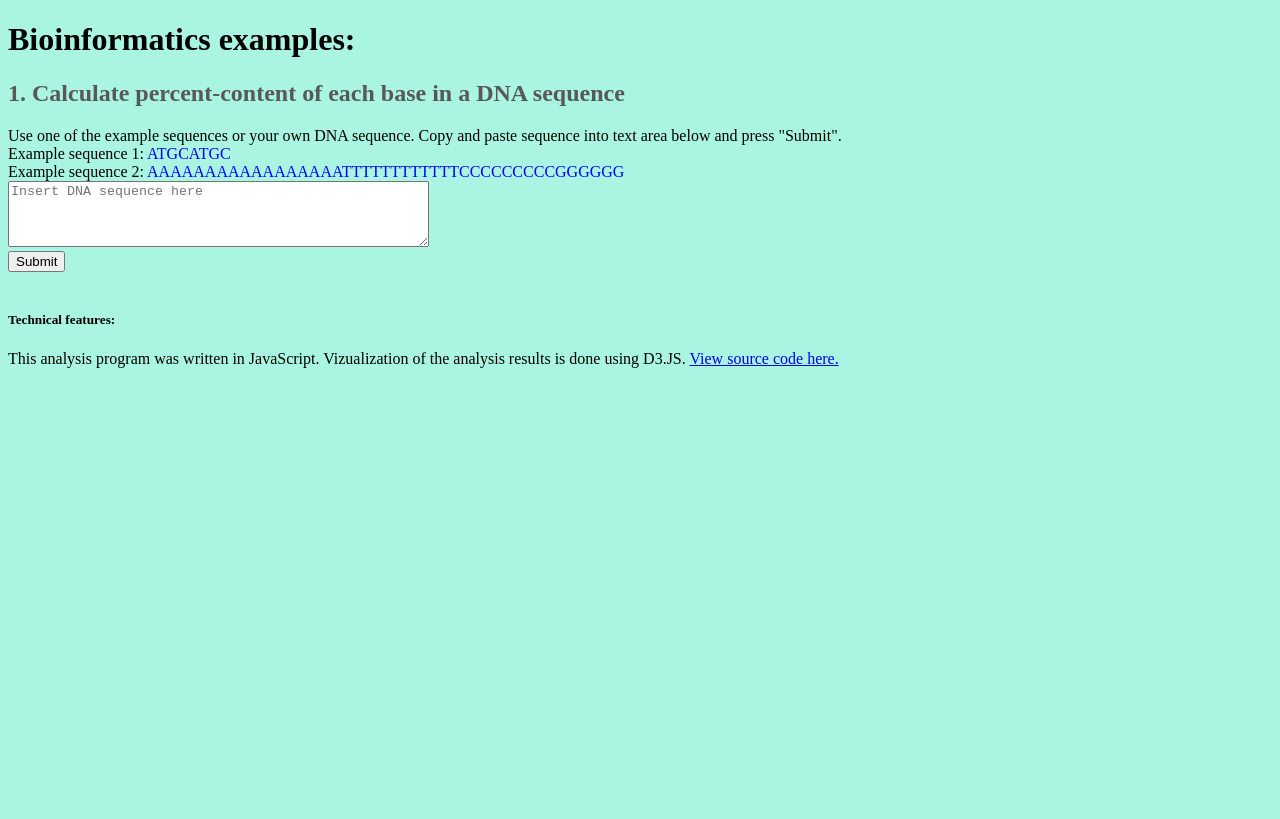
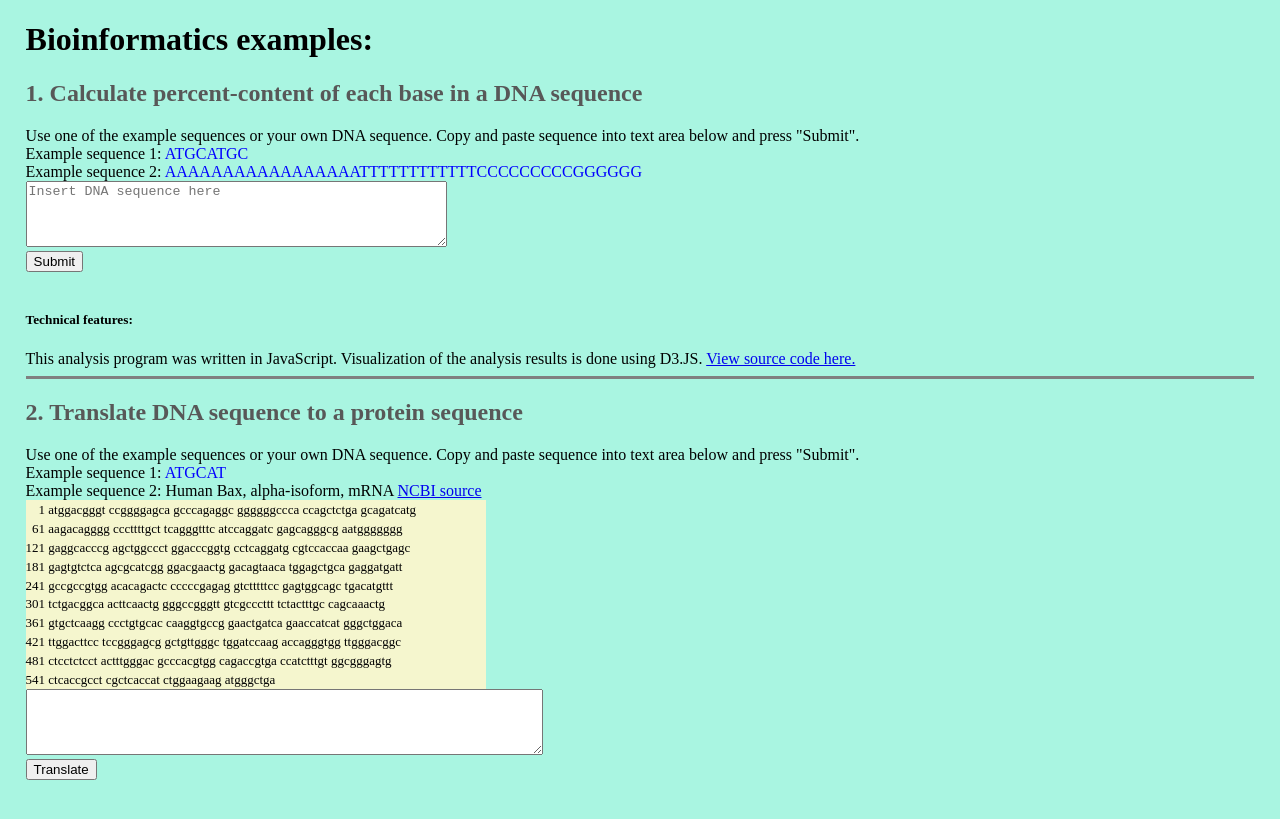
Before and after one commit to livash/livash.github.io, a Jekyll site: the page bioinformatics/bioinformatics.html, which Jekyll copies as it is, in a window 1280 px wide. Shown: the top 819 px of the page. Built offline with Jekyll 4.4.1, drawn with Linux system fonts in a browser that asks for light colours.

Commit message:
DNA to rpotein sequence translation

```diff
--- a/bioinformatics/bio_info.js
+++ b/bioinformatics/bio_info.js
@@ -1,10 +1,10 @@
-window.Bioinformatics = {
+window.Bio = {
 	Functions: {},
 	UI: {},
 	Store: {},
 };
 
-window.Bioinformatics.Functions = {
+window.Bio.Functions = {
 	calculateBaseContent: function(seq) {
 		basesArray = seq.toUpperCase().split('');
 		results_hash = {'A': 0, 'T': 0, 'G': 0, 'C': 0};
@@ -22,17 +22,21 @@
 		return resultsJson;
 	},
 	translateDnaToProtein: function(seq) {
-		dnaProteinHash = {'ATC': 'M', 'AGT': 'C'} // get correct hash
+		seq = seq.toUpperCase();
+		for (var i = 0; i < seq.length; i++) {
+			seq = seq.replace(/\s+/, '');
+			seq = seq.replace(/\d+/, '');
+		}
+
+		console.log(seq);
+		dnaProteinHash = {"TCA": "S", "TCC": "S", "TCG": "S", "TCT": "S", "TTC": "F", "TTT": "F", "TTA": "L", "TTG": "L", "TAC": "Y", "TAT": "Y", "TAA": "_", "TAG": "_", "TGC": "C", "TGT": "C", "TGA": "_", "TGG": "W", "CTA": "L", "CTC": "L", "CTG": "L", "CTT": "L", "CCA": "P", "CCC": "P", "CCG": "P", "CCT": "P", "CAC": "H", "CAT": "H", "CAA": "Q", "CAG": "Q", "CGA": "R", "CGC": "R", "CGG": "R", "CGT": "R", "ATA": "I", "ATC": "I", "ATT": "I", "ATG": "M", "ACA": "T", "ACC": "T", "ACG": "T", "ACT": "T", "AAC": "N", "AAT": "N", "AAA": "K", "AAG": "K", "AGC": "S", "AGT": "S", "AGA": "R", "AGG": "R", "GTA": "V", "GTC": "V", "GTG": "V", "GTT": "V", "GCA": "A", "GCC": "A", "GCG": "A", "GCT": "A", "GAC": "D", "GAT": "D", "GAA": "E", "GAG": "E", "GGA": "G", "GGC": "G", "GGG": "G", "GGT": "G"};
 		result = '';
 
 		for (var i = 0; i < seq.length - 2; i++) {
-
 			if (i === 0 ) {
 				result += dnaProteinHash[seq[i] + seq[i + 1] + seq[i + 2]];
 			} else if ((i) % 3 > 0){
-				console.log("seq[i]   " + seq[i]);
 			}	else {
-				console.log(seq[i] + seq[i + 1] + seq[i + 2]);
 				result += dnaProteinHash[seq[i] + seq[i + 1] + seq[i + 2]];
 			}
 		}
@@ -40,6 +44,10 @@
 	},
 	isValidSequence: function(seq) {
 		var counter = 0;
+		for (var i = 0; i < seq.length; i++) {
+			seq = seq.replace(/\s+/, '');
+			seq = seq.replace(/\d+/, '');
+		}
 		_(seq.toUpperCase().split('')).each(function(letter){
 			switch (letter) {
 				case "A":
@@ -65,5 +73,6 @@
 };
 
 $(document).ready(function(){
-	Bioinformatics.UI.submitForCount();
+	Bio.UI.submitForCount();
+	Bio.UI.submitForTranslation();
 });
--- a/bioinformatics/bio_info_ui.js
+++ b/bioinformatics/bio_info_ui.js
@@ -1,25 +1,53 @@
-window.Bioinformatics.UI = {
+window.Bio.UI = {
 	submitForCount: function(){
-		console.log("in the UI class");
+		console.log("counting...");
 		$("#count-bases-form-id").submit(function(event) {
 			event.preventDefault();
 			$(".error-counts").remove();
 			$(".svg-counts").remove();
 			var dnaSeq = $('#count-bases-textarea-id').val();
 			//check whether input is a correct string with only A,T,G, or C present
-			if (Bioinformatics.Functions.isValidSequence(dnaSeq)) {
-				var baseCountsJson = Bioinformatics.Functions.calculateBaseContent(dnaSeq);
-				var barGraph = Bioinformatics.UI.drawBaseCountsGraph(baseCountsJson, '.dna-sequence-content');
+			if (Bio.Functions.isValidSequence(dnaSeq)) {
+				var baseCountsJson = Bio.Functions.calculateBaseContent(dnaSeq);
+				var barGraph = Bio.UI.drawBaseCountsGraph(baseCountsJson, '.dna-sequence-content');
 			} else {
 				//generate error message
-				var error = Bioinformatics.UI.showError('.dna-sequence-content');
+				var error = Bio.UI.showError('.dna-sequence-content', 'error-counts');
 			}
 		});
 	},
 
-	showError: function(rootEl) {
-		var svg = Bioinformatics.UI.makeSvg(rootEl, '#D8D8D8');
-		svg.attr('class', 'error-counts');
+	submitForTranslation: function(){
+		console.log("translating ....");
+		$("#translate-dna-to-protein-form-id").submit(function(event){
+			event.preventDefault();
+			$(".error-translate").remove();
+			$(".protein-sequence").remove();
+			var dnaSeq = $("#translate-dna-to-protein-textarea-id").val();
+			console.log(dnaSeq);
+			if (Bio.Functions.isValidSequence(dnaSeq)) {
+				//translate
+				var proteinSeq = Bio.Functions.translateDnaToProtein(dnaSeq);
+				//display
+				////////////////////////
+				// add code here.............
+				Bio.UI.displayProteinSequence(proteinSeq, '.translate-dna-to-protein');
+			} else {
+				//generate error message
+				var error = Bio.UI.showError('.translate-dna-to-protein', 'error-translate');
+			}
+		})
+	},
+
+	displayProteinSequence: function(seq, rootEl) {
+		var div = $('<div>').addClass('protein-sequence').text(seq);
+
+		$(rootEl).append(div);
+	},
+
+	showError: function(rootEl, errorClass) {
+		var svg = Bio.UI.makeSvg(rootEl, '#D8D8D8');
+		svg.attr('class', errorClass);
 		var messageLine1 = svg.append('text').attr('x', 10).attr('y', 40).attr('font-size', '14px').style('fill', 'red');
 		messageLine1.text("DNA sequence should contain only A, a, T, t, G, g, C, or c. ")
 		var messageLine2 = svg.append('text').attr('x', 10).attr('y', 80).attr('font-size', '14px').style('fill', 'red');
@@ -34,7 +62,7 @@
 			jsonData[i]['count'] = linearScale(jsonData[i]['count']);
 		};
 		//draw data on a graph
-		var svg = Bioinformatics.UI.makeSvg(rootEl, '#D8D8D8');
+		var svg = Bio.UI.makeSvg(rootEl, '#D8D8D8');
 		svg.attr('class', 'svg-counts');
 		var barGraph = svg.selectAll('rect').data(jsonData).enter().append('rect');
 		var barGraphStyles = barGraph.attr('x', 100)
--- a/bioinformatics/bioinformatics.css
+++ b/bioinformatics/bioinformatics.css
@@ -1,5 +1,7 @@
 body {
 	background: #A9F5E1;
+	margin-left: 2%;
+	margin-right: 2%;
 }
 h2 {
 	color: #585858;
@@ -7,3 +9,22 @@
 .sequence {
 	color: blue;
 }
+.protein-sequence {
+	word-wrap: break-word;
+	width: 400px;
+	min-height: 100px;
+	background: #D8D8D8;
+}
+.mRNA-sequence {
+	word-wrap: break-word;
+	width: 460px;
+	background: #F5F6CE;
+}
+.line {
+	font-family: mono-space, sefir;
+	white-space: pre-wrap;
+	font-size: 13px;
+	margin: 1em 0px;
+	line-height: 1.3em;
+	text-align: left;
+}
--- a/bioinformatics/bioinformatics.html
+++ b/bioinformatics/bioinformatics.html
@@ -27,7 +27,33 @@
 	</div>
 	<div class="tech-features">
 		<h5>Technical features:</h5>
-		This analysis program was written in JavaScript. Vizualization of the analysis results is done using D3.JS. <a href="https://github.com/livash/livash.github.io/blob/master/bioinformatics/bio_info.js">View source code here.</a>
+		This analysis program was written in JavaScript. Visualization of the analysis results is done using D3.JS. <a href="https://github.com/livash/livash.github.io/blob/master/bioinformatics/bio_info.js">View source code here.</a>
+	</div>
+	<hr noshade size=3>
+	<div class="translate-dna-to-protein">
+		<h2>2. Translate DNA sequence to a protein sequence</h2>
+		<div>Use one of the example sequences or your own DNA sequence. Copy and paste sequence into text area below and press "Submit".</div>
+		<div>
+			Example sequence 1: <span class='sequence'>ATGCAT</span></br>
+			Example sequence 2: Human Bax, alpha-isoform, mRNA <span class="bax-sequence"></span><a href="http://www.ncbi.nlm.nih.gov/nuccore/L22473.1#slash_388165">NCBI source</a>
+			<div class="mRNA-sequence">
+				<span class="line">    1 atggacgggt ccggggagca gcccagaggc ggggggccca ccagctctga gcagatcatg</span><br>
+	      <span class="line">  61 aagacagggg cccttttgct tcagggtttc atccaggatc gagcagggcg aatggggggg</span><br>
+	      <span class="line">121 gaggcacccg agctggccct ggacccggtg cctcaggatg cgtccaccaa gaagctgagc</span><br>
+	      <span class="line">181 gagtgtctca agcgcatcgg ggacgaactg gacagtaaca tggagctgca gaggatgatt</span><br>
+	      <span class="line">241 gccgccgtgg acacagactc cccccgagag gtctttttcc gagtggcagc tgacatgttt</span><br>
+	      <span class="line">301 tctgacggca acttcaactg gggccgggtt gtcgcccttt tctactttgc cagcaaactg</span><br>
+	      <span class="line">361 gtgctcaagg ccctgtgcac caaggtgccg gaactgatca gaaccatcat gggctggaca</span><br>
+	      <span class="line">421 ttggacttcc tccgggagcg gctgttgggc tggatccaag accagggtgg ttgggacggc</span><br>
+	      <span class="line">481 ctcctctcct actttgggac gcccacgtgg cagaccgtga ccatctttgt ggcgggagtg</span><br>
+	      <span class="line">541 ctcaccgcct cgctcaccat ctggaagaag atgggctga</span><br>
+			</div>
+		</div>
+		<form id="translate-dna-to-protein-form-id">
+			<textarea id="translate-dna-to-protein-textarea-id" rows="4" cols="62" palceholder="Insert DNA seqeunce here"></textarea>
+			<br>
+			<input type="submit" value="Translate"></input>
+		</form>
 	</div>
 
 </body>
```
